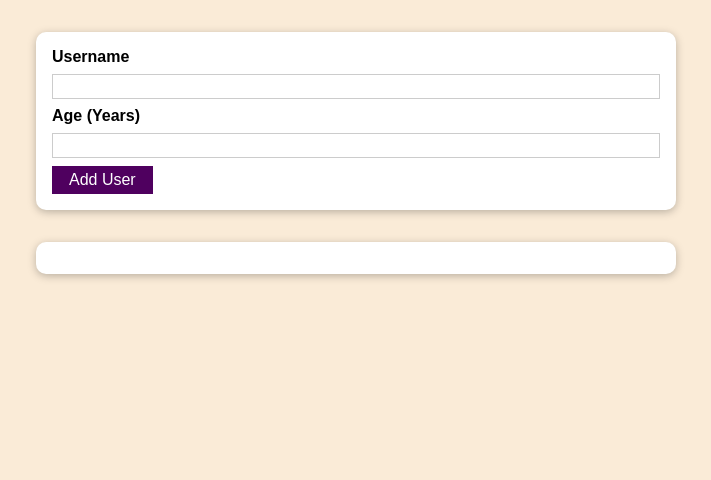
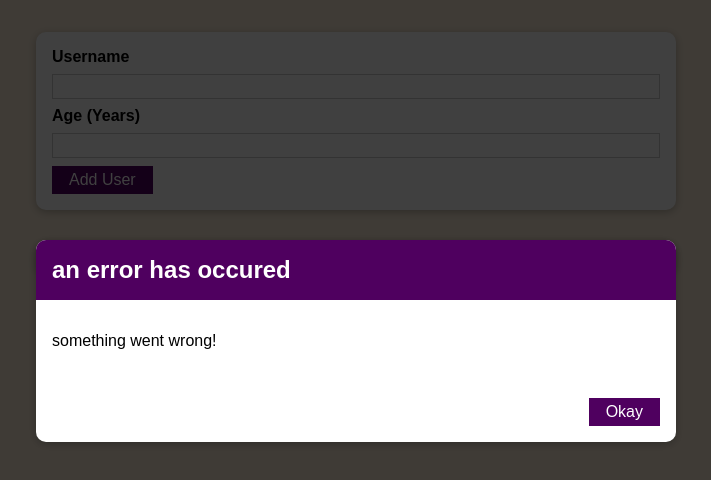
Before and after one commit to matteobu/react-2022, a React (Create React App) app in the folder Complete Project React/: page / in a window 1280 px wide. Shown: the top 480 px of the page, without its empty margins (284-995 px from the left). Built offline with nearby package versions, Linux system fonts and the light colour scheme.

Commit message:
adding ErroModal component

```diff
--- a/Complete Project React/src/App.js
+++ b/Complete Project React/src/App.js
@@ -8,7 +8,10 @@
     const addUserHandler = (uName, uAge) => {
         // console.log("userDatas", userDatas);
         setUsersList((prevUsersList) => {
-            return [...prevUsersList, { name: uName, age: uAge }];
+            return [
+                ...prevUsersList,
+                { name: uName, age: uAge, id: Math.random().toString() },
+            ];
         });
     };
 
--- /dev/null
+++ b/Complete Project React/src/Components/UI/ErroModal.js
@@ -0,0 +1,25 @@
+import React from "react";
+import Card from "./Card";
+import Button from "./Button";
+import classes from "./ErrorModal.module.css";
+
+const ErroModal = (props) => {
+    return (
+        <>
+            <div className={classes.backdrop}></div>
+            <Card className={classes.modal}>
+                <header className={classes.header}>
+                    <h2>{props.title}</h2>
+                </header>
+                <div className={classes.content}>
+                    <p>{props.message}</p>
+                </div>
+                <footer className={classes.actions}>
+                    <Button> Okay </Button>
+                </footer>
+            </Card>
+        </>
+    );
+};
+
+export default ErroModal;
--- /dev/null
+++ b/Complete Project React/src/Components/UI/ErrorModal.module.css
@@ -0,0 +1,45 @@
+.backdrop {
+    position: fixed;
+    top: 0;
+    left: 0;
+    width: 100%;
+    height: 100vh;
+    z-index: 10;
+    background: rgba(0, 0, 0, 0.75);
+  }
+
+  .modal {
+    position: fixed;
+    top: 30vh;
+    left: 10%;
+    width: 80%;
+    z-index: 100;
+    overflow: hidden;
+  }
+
+  .header {
+    background: #4f005f;
+    padding: 1rem;
+  }
+
+  .header h2 {
+    margin: 0;
+    color: white;
+  }
+
+  .content {
+    padding: 1rem;
+  }
+
+  .actions {
+    padding: 1rem;
+    display: flex;
+    justify-content: flex-end;
+  }
+
+  @media (min-width: 768px) {
+    .modal {
+      left: calc(50% - 20rem);
+      width: 40rem;
+    }
+  }
--- a/Complete Project React/src/Components/Users/AddUser.js
+++ b/Complete Project React/src/Components/Users/AddUser.js
@@ -1,6 +1,7 @@
 import React, { useState } from "react";
 import Card from "../UI/Card";
 import Button from "../UI/Button";
+import ErroModal from "../UI/ErroModal";
 import classes from "./AddUser.module.css";
 
 const AddUser = (props) => {
@@ -33,6 +34,11 @@
     };
 
     return (
+        <>
+            <ErroModal
+                title="an error has occured"
+                message="something went wrong!"
+            />
             <Card className={classes.input}>
                 <form onSubmit={addUserHandler}>
                     <label htmlFor="username">Username</label>
@@ -53,6 +59,7 @@
                     <Button type="submit">Add User</Button>
                 </form>
             </Card>
+        </>
     );
 };
 
--- a/Complete Project React/src/Components/Users/UsersList.js
+++ b/Complete Project React/src/Components/Users/UsersList.js
@@ -8,7 +8,7 @@
         <Card className={classes.users}>
             <ul>
                 {props.users.map((user) => (
-                    <li key={user.name}>
+                    <li key={user.id}>
                         {user.name} ({user.age} years old)
                     </li>
                 ))}
```
Lines whose indentation alone changed are shown as unchanged.
